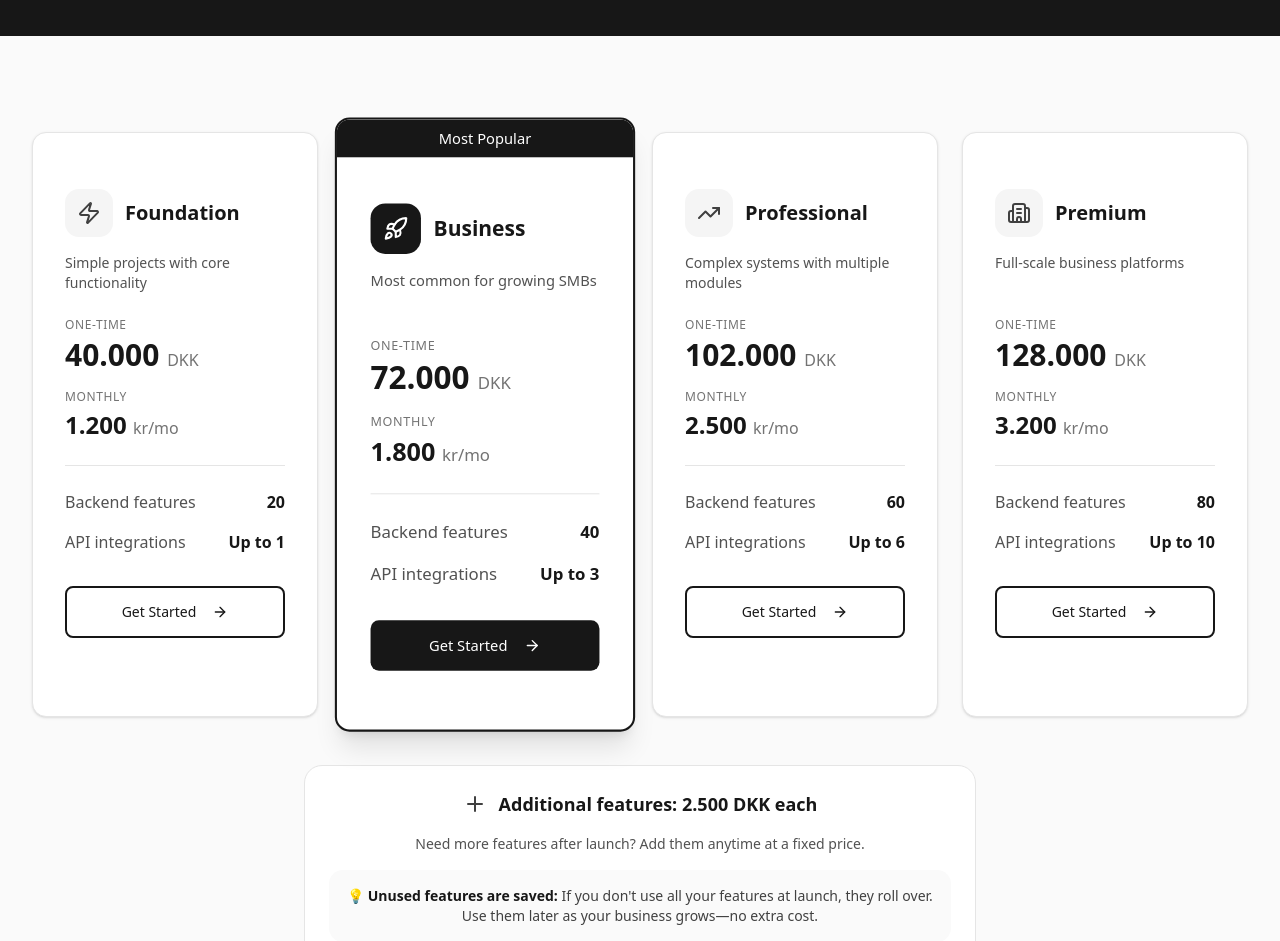
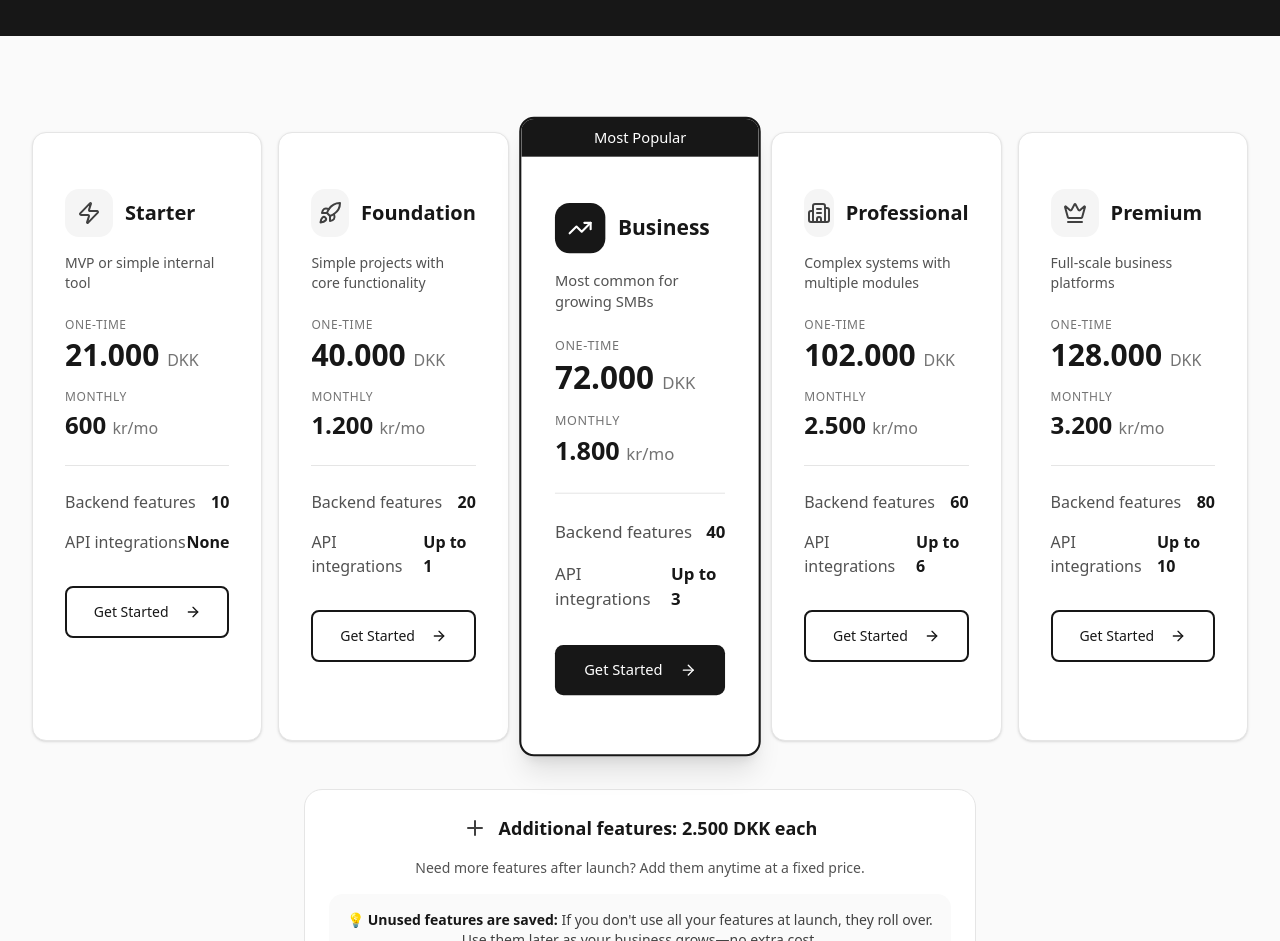
Before and after one commit to acentar/ceptiv.net, a Next.js app: page /pricing in a window 1280 px wide. Shown: the part 520-1461 px from the top of the page. Built offline with nearby package versions, Linux system fonts and the light colour scheme; no server answers; the database is empty.

Commit message:
feat: Add Starter package for smallest projects
New Starter package:
- 10 features, no integrations
- 21.000 DKK one-time + 600 kr/mo
- Perfect for MVPs or simple internal tools

5 packages now: Starter → Foundation → Business → Professional → Premium

```diff
--- a/src/app/pricing/page.tsx
+++ b/src/app/pricing/page.tsx
@@ -14,13 +14,25 @@ import {
   Rocket,
   TrendingUp,
   Building2,
-  Plus
+  Plus,
+  Crown
 } from 'lucide-react'
 
 const packages = [
   {
+    name: 'Starter',
+    icon: Zap,
+    description: 'MVP or simple internal tool',
+    features: 10,
+    integrations: 0,
+    oneTime: '21.000',
+    monthly: '600',
+    popular: false,
+    perFeature: '2.100',
+  },
+  {
     name: 'Foundation',
-    icon: Zap,
+    icon: Rocket,
     description: 'Simple projects with core functionality',
     features: 20,
     integrations: 1,
@@ -31,7 +43,7 @@ const packages = [
   },
   {
     name: 'Business',
-    icon: Rocket,
+    icon: TrendingUp,
     description: 'Most common for growing SMBs',
     features: 40,
     integrations: 3,
@@ -42,7 +54,7 @@ const packages = [
   },
   {
     name: 'Professional',
-    icon: TrendingUp,
+    icon: Building2,
     description: 'Complex systems with multiple modules',
     features: 60,
     integrations: 6,
@@ -53,7 +65,7 @@ const packages = [
   },
   {
     name: 'Premium',
-    icon: Building2,
+    icon: Crown,
     description: 'Full-scale business platforms',
     features: 80,
     integrations: 10,
@@ -177,7 +189,7 @@ export default function PricingPage() {
       {/* Pricing Cards */}
       <section className="py-24 bg-neutral-50">
         <div className="max-w-7xl mx-auto px-4 sm:px-6 lg:px-8">
-          <div className="grid grid-cols-1 md:grid-cols-2 lg:grid-cols-4 gap-6">
+          <div className="grid grid-cols-1 md:grid-cols-2 lg:grid-cols-5 gap-4">
             {packages.map((pkg, index) => (
               <motion.div
                 key={pkg.name}
@@ -238,7 +250,7 @@ export default function PricingPage() {
                       </div>
                       <div className="flex items-center justify-between">
                         <span className="text-neutral-600">API integrations</span>
-                        <span className="font-bold text-neutral-900">Up to {pkg.integrations}</span>
+                        <span className="font-bold text-neutral-900">{pkg.integrations === 0 ? 'None' : `Up to ${pkg.integrations}`}</span>
                       </div>
                     </div>
 
```
